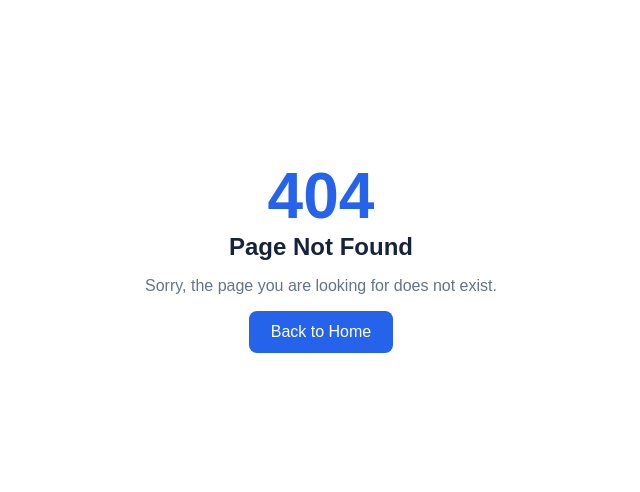
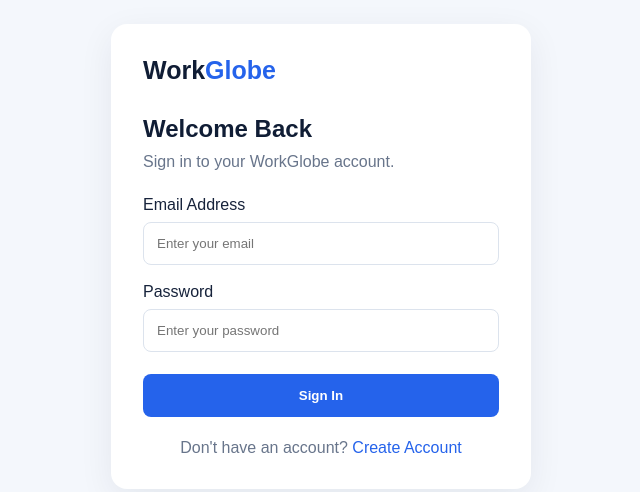
Before and after one commit to mrjalaludin113-sudo/WorkGlobe, a Next.js app: page /login in a window 1280 px wide. Before the commit this address had no page. Shown: the part 144-636 px from the top of the page, without its empty margins (319-959 px from the left). Built offline with nearby package versions, Linux system fonts and the light colour scheme.

Commit message:
Create page.tsx

```diff
--- /dev/null
+++ b/src/app/login/page.tsx
@@ -0,0 +1,52 @@
+"use client";
+
+import Link from "next/link";
+import { useState } from "react";
+
+export default function LoginPage() {
+  const [email, setEmail] = useState("");
+  const [password, setPassword] = useState("");
+
+  return (
+    <main style={{ minHeight: "100vh", display: "grid", placeItems: "center", padding: 20, background: "#f4f7fc", fontFamily: "Arial, sans-serif" }}>
+      <section style={{ width: "100%", maxWidth: 420, background: "white", padding: 32, borderRadius: 16, boxShadow: "0 10px 35px #14213d12" }}>
+        <Link href="/" style={{ fontSize: 25, fontWeight: 800, color: "#101d35", textDecoration: "none" }}>
+          Work<span style={{ color: "#2563eb" }}>Globe</span>
+        </Link>
+
+        <h1 style={{ marginTop: 30, color: "#101d35" }}>Welcome Back</h1>
+        <p style={{ color: "#68758b", margin: "10px 0 25px" }}>Sign in to your WorkGlobe account.</p>
+
+        <form onSubmit={(e) => e.preventDefault()}>
+          <label>Email Address</label>
+          <input
+            type="email"
+            required
+            placeholder="Enter your email"
+            value={email}
+            onChange={(e) => setEmail(e.target.value)}
+            style={{ width: "100%", padding: 13, margin: "8px 0 18px", border: "1px solid #dce3ed", borderRadius: 8 }}
+          />
+
+          <label>Password</label>
+          <input
+            type="password"
+            required
+            placeholder="Enter your password"
+            value={password}
+            onChange={(e) => setPassword(e.target.value)}
+            style={{ width: "100%", padding: 13, margin: "8px 0 22px", border: "1px solid #dce3ed", borderRadius: 8 }}
+          />
+
+          <button type="submit" style={{ width: "100%", padding: 14, background: "#2563eb", color: "white", border: 0, borderRadius: 8, fontWeight: 700 }}>
+            Sign In
+          </button>
+        </form>
+
+        <p style={{ marginTop: 22, textAlign: "center", color: "#68758b" }}>
+          Don't have an account? <Link href="/register" style={{ color: "#2563eb" }}>Create Account</Link>
+        </p>
+      </section>
+    </main>
+  );
+}
```
